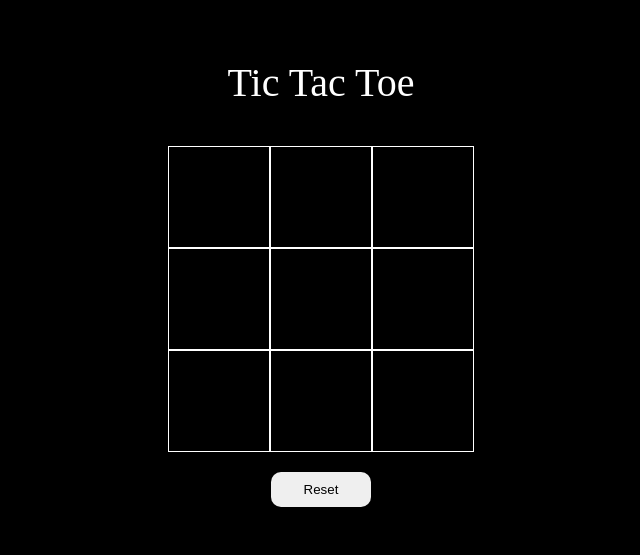
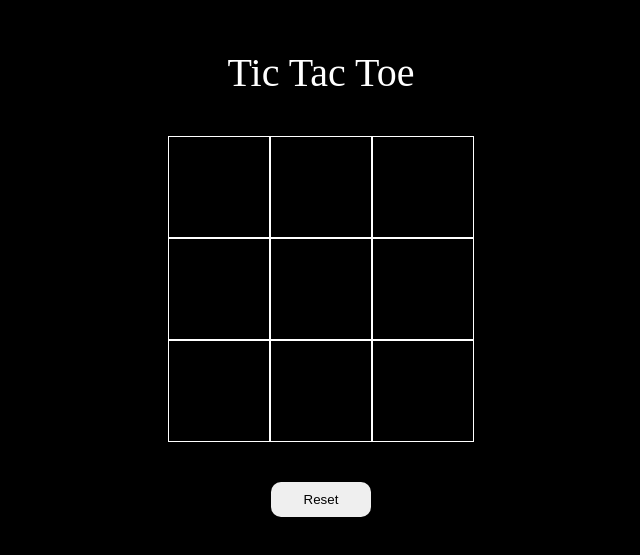
Before and after one commit to Krish-Barot/Tic-Tac-Toe, a plain HTML site: page index.html in a window 1280 px wide. Shown: the part 127-682 px from the top of the page, without its empty margins (319-959 px from the left). Drawn offline with Linux system fonts and the light colour scheme.

Commit message:
Update CSS styling

```diff
--- a/style.css
+++ b/style.css
@@ -41,6 +41,8 @@ header {
 
 #result{
     color: white;
+    font-size: 25px;
+    padding: 10px;
 }
 
 .reset-btn{
```
